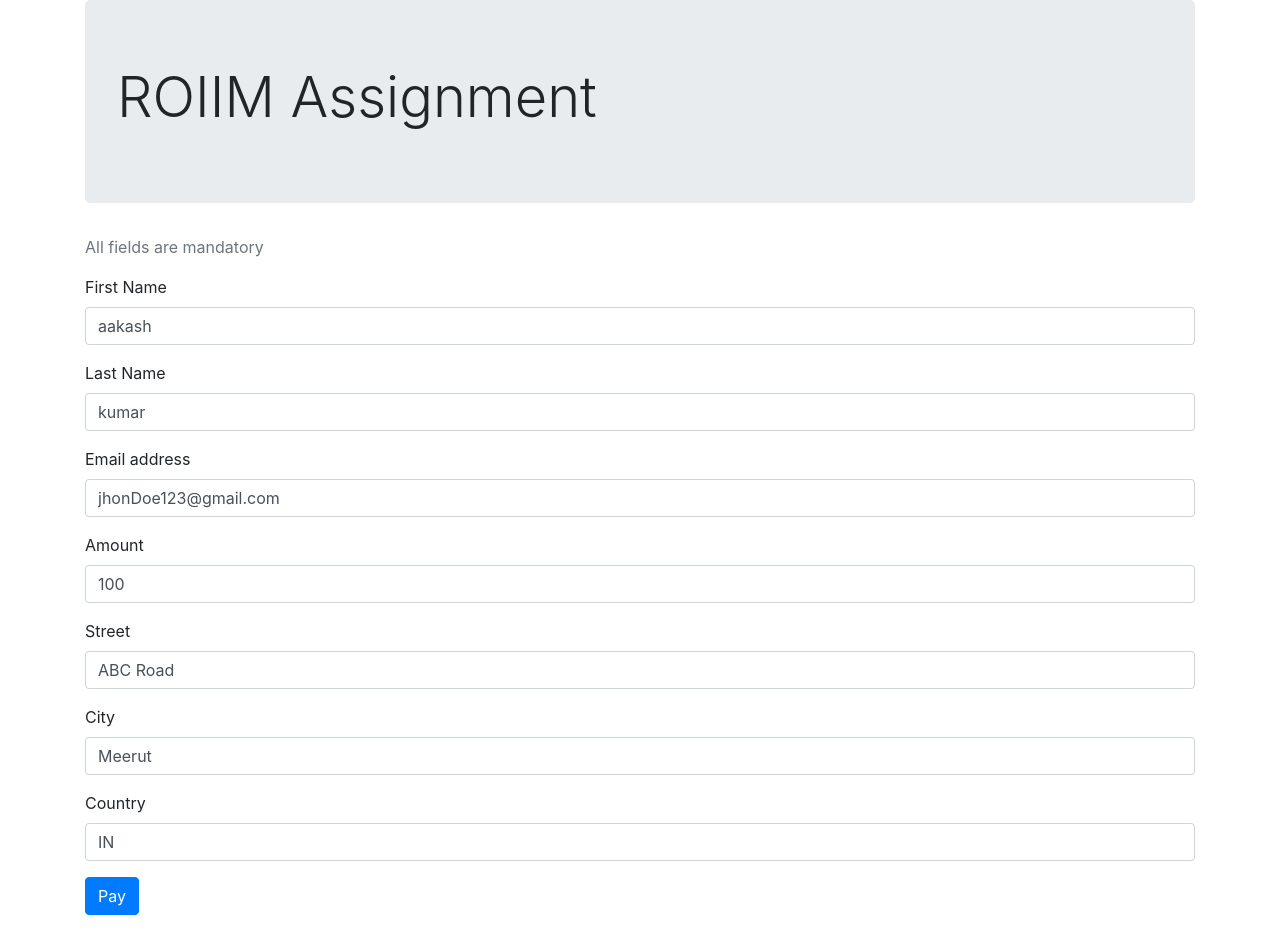
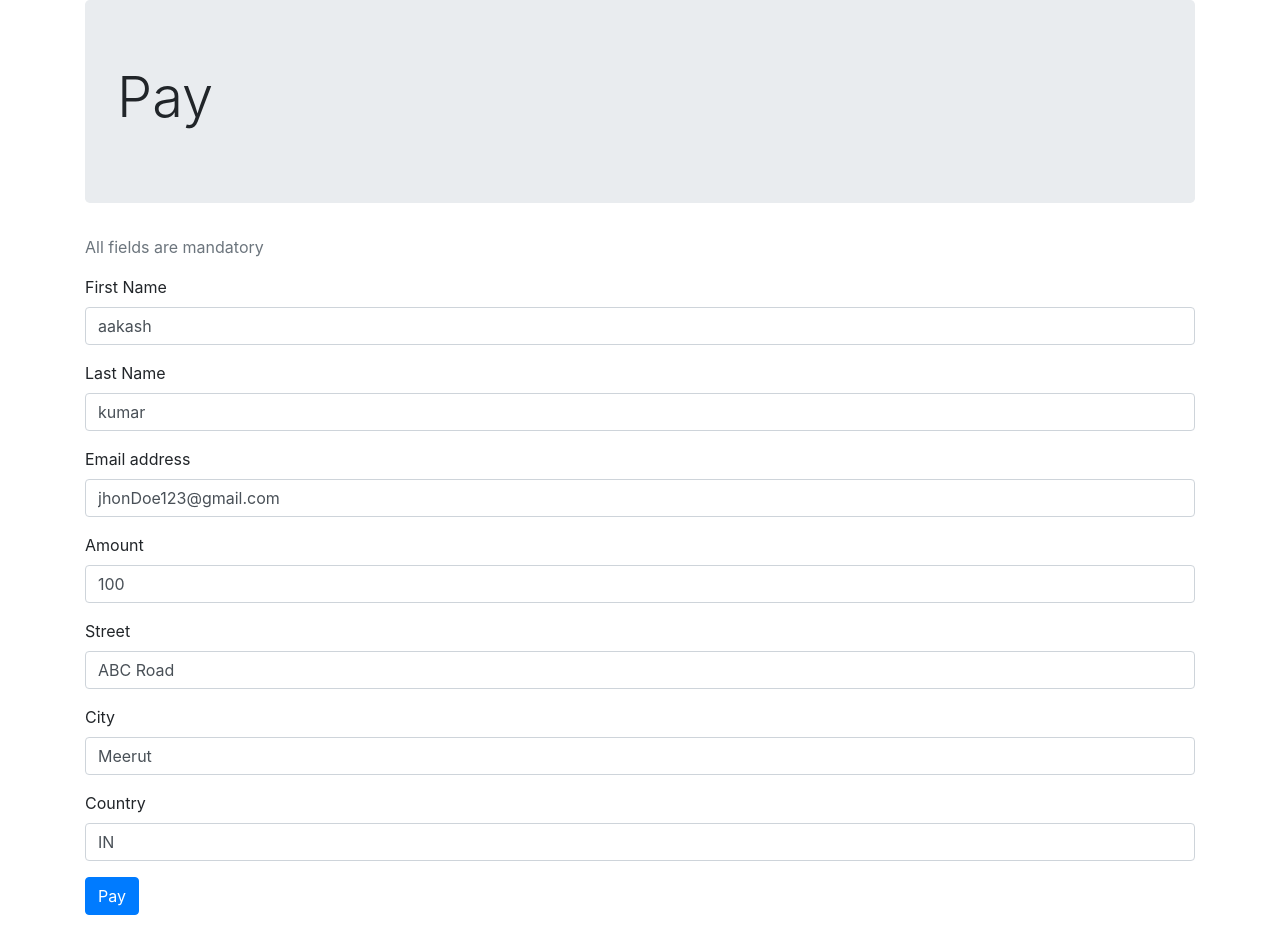
Before and after one commit to aakashakki1/checkout, a plain HTML site: page index.html in a window 1280 px wide. Drawn offline with nearby package versions, Linux system fonts and the light colour scheme.

Commit message:
Update index.html
changed header name

```diff
--- a/index.html
+++ b/index.html
@@ -12,7 +12,7 @@
     <body>
         <div class="container">
             <div class="jumbotron">
-                <h1 class="display-4">ROIIM Assignment</h1>
+                <h1 class="display-4">Pay</h1>
             </div>
             <form>
                 <p class="form-text text-muted">All fields are mandatory</p>
```
